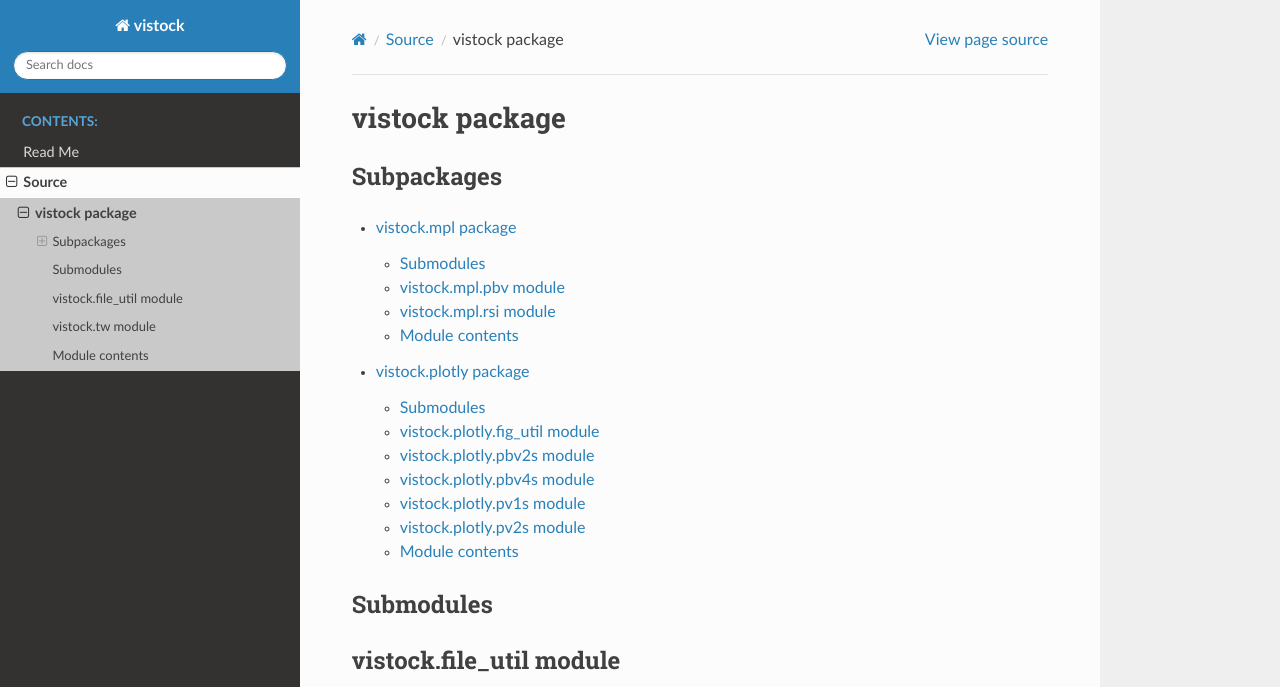
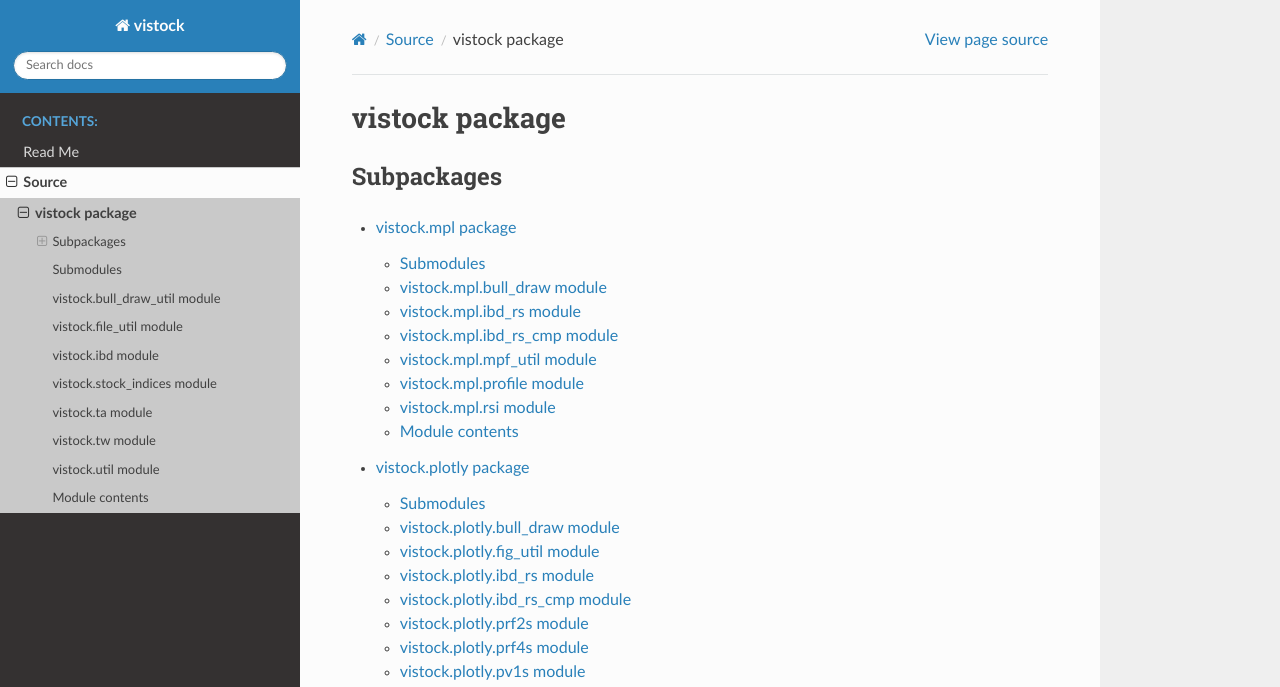
Before and after one commit to yorkjong/vistock, a Sphinx documentation site: the page built from docs/vistock.rst, in a window 1280 px wide and 1400 px high. Shown: the top 687 px of the window. Built offline with Sphinx 7.4.7 and the Read the Docs theme 2.0.0, drawn with Linux system fonts in a browser that asks for light colours; some of the changed text lies outside the part shown.

Commit message:
Regenerate Sphinx documentation for vistock module using sphinx-apidoc
- Updated .rst files in docs directory
- Reflects recent changes in source code

```diff
--- a/docs/vistock.mpl.rst
+++ b/docs/vistock.mpl.rst
@@ -4,10 +4,42 @@ vistock.mpl package
 Submodules
 ----------
 
-vistock.mpl.pbv module
-----------------------
+vistock.mpl.bull\_draw module
+-----------------------------
 
-.. automodule:: vistock.mpl.pbv
+.. automodule:: vistock.mpl.bull_draw
+   :members:
+   :undoc-members:
+   :show-inheritance:
+
+vistock.mpl.ibd\_rs module
+--------------------------
+
+.. automodule:: vistock.mpl.ibd_rs
+   :members:
+   :undoc-members:
+   :show-inheritance:
+
+vistock.mpl.ibd\_rs\_cmp module
+-------------------------------
+
+.. automodule:: vistock.mpl.ibd_rs_cmp
+   :members:
+   :undoc-members:
+   :show-inheritance:
+
+vistock.mpl.mpf\_util module
+----------------------------
+
+.. automodule:: vistock.mpl.mpf_util
+   :members:
+   :undoc-members:
+   :show-inheritance:
+
+vistock.mpl.profile module
+--------------------------
+
+.. automodule:: vistock.mpl.profile
    :members:
    :undoc-members:
    :show-inheritance:
--- a/docs/vistock.plotly.rst
+++ b/docs/vistock.plotly.rst
@@ -3,6 +3,14 @@ vistock.plotly package
 
 Submodules
 ----------
+
+vistock.plotly.bull\_draw module
+--------------------------------
+
+.. automodule:: vistock.plotly.bull_draw
+   :members:
+   :undoc-members:
+   :show-inheritance:
 
 vistock.plotly.fig\_util module
 -------------------------------
@@ -12,18 +20,34 @@ vistock.plotly.fig\_util module
    :undoc-members:
    :show-inheritance:
 
-vistock.plotly.pbv2s module
----------------------------
+vistock.plotly.ibd\_rs module
+-----------------------------
 
-.. automodule:: vistock.plotly.pbv2s
+.. automodule:: vistock.plotly.ibd_rs
    :members:
    :undoc-members:
    :show-inheritance:
 
-vistock.plotly.pbv4s module
+vistock.plotly.ibd\_rs\_cmp module
+----------------------------------
+
+.. automodule:: vistock.plotly.ibd_rs_cmp
+   :members:
+   :undoc-members:
+   :show-inheritance:
+
+vistock.plotly.prf2s module
 ---------------------------
 
-.. automodule:: vistock.plotly.pbv4s
+.. automodule:: vistock.plotly.prf2s
+   :members:
+   :undoc-members:
+   :show-inheritance:
+
+vistock.plotly.prf4s module
+---------------------------
+
+.. automodule:: vistock.plotly.prf4s
    :members:
    :undoc-members:
    :show-inheritance:
--- a/docs/vistock.rst
+++ b/docs/vistock.rst
@@ -13,10 +13,42 @@ Subpackages
 Submodules
 ----------
 
+vistock.bull\_draw\_util module
+-------------------------------
+
+.. automodule:: vistock.bull_draw_util
+   :members:
+   :undoc-members:
+   :show-inheritance:
+
 vistock.file\_util module
 -------------------------
 
 .. automodule:: vistock.file_util
+   :members:
+   :undoc-members:
+   :show-inheritance:
+
+vistock.ibd module
+------------------
+
+.. automodule:: vistock.ibd
+   :members:
+   :undoc-members:
+   :show-inheritance:
+
+vistock.stock\_indices module
+-----------------------------
+
+.. automodule:: vistock.stock_indices
+   :members:
+   :undoc-members:
+   :show-inheritance:
+
+vistock.ta module
+-----------------
+
+.. automodule:: vistock.ta
    :members:
    :undoc-members:
    :show-inheritance:
@@ -29,6 +61,14 @@ vistock.tw module
    :undoc-members:
    :show-inheritance:
 
+vistock.util module
+-------------------
+
+.. automodule:: vistock.util
+   :members:
+   :undoc-members:
+   :show-inheritance:
+
 Module contents
 ---------------
 
```
